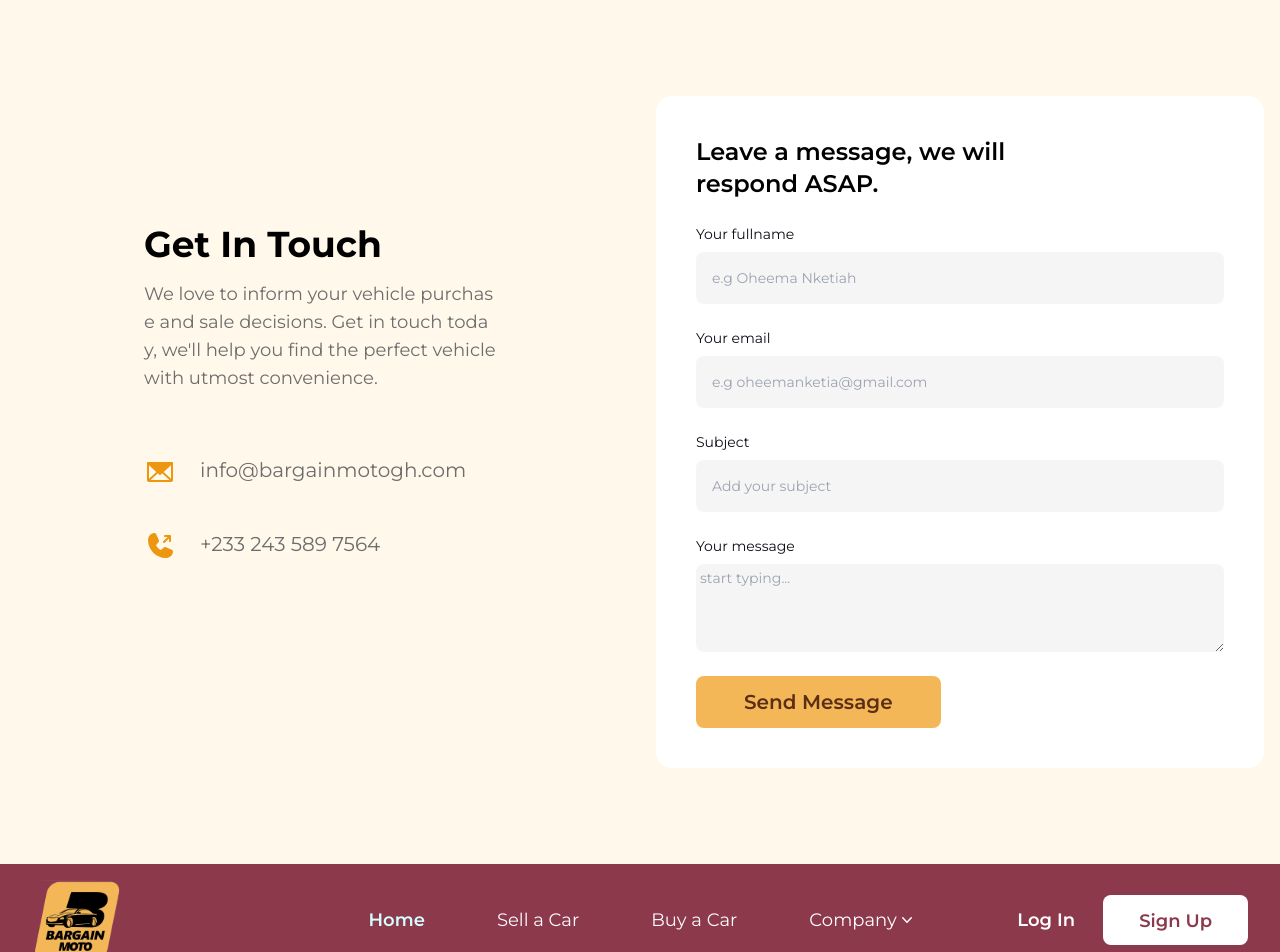
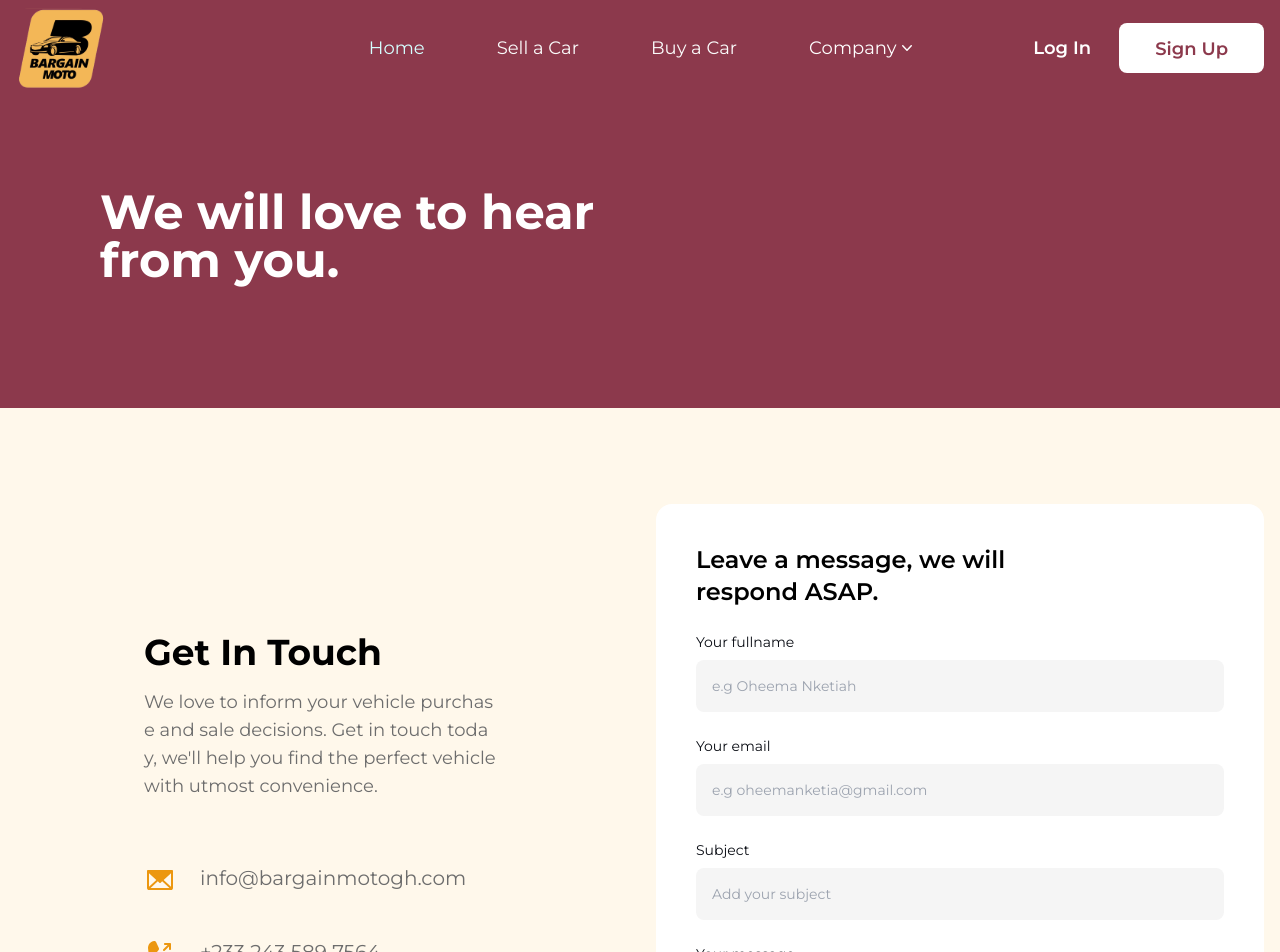
Before and after one commit to Touchstack/BargainMoto-New, a React (Vite) app: page /contactus in a window 1280 px wide. Shown: the top 952 px of the page. Built offline with nearby package versions, Linux system fonts and the light colour scheme.

Commit message:
Updates to Contact Us Page & Navbar

```diff
--- a/src/components/Contact/ContactHeroSection.jsx
+++ b/src/components/Contact/ContactHeroSection.jsx
@@ -1,14 +1,10 @@
-import React, { useState } from "react";
-import Navbar from "../Navbar/Navbar";
-
 const ContactHeroSection = () => {
   return (
-      <div className=" bg-[#8C394C] lg:pt-2 md:pt-8 sm:px-4 py-40 pb-10">
-      <Navbar/>
+    <div className=" bg-[#8C394C] lg:pt-2 md:pt-8 sm:px-4 py-40 pb-10">
       <div className="m-12 font-Bold text-5xl max-w-[600px] p-9 text-[#FFFFFF]">
-       We will love to hear from you.
+        We will love to hear from you.
       </div>
-      </div>
-   )
-}
-export default ContactHeroSection
+    </div>
+  );
+};
+export default ContactHeroSection;
--- a/src/components/Navbar/Navbar.jsx
+++ b/src/components/Navbar/Navbar.jsx
@@ -70,18 +70,18 @@ const Navbar = () => {
           id="navbar-cta"
         >
           <ul className="flex flex-col text-lg p-4 md:p-0 mt-4 border text-center rounded-lg  md:shadow-none sm:shadow-lg shadow-lg md:flex-row md:space-x-8 md:mt-0 md:border-0 ">
-            <li className="font-SemiBold list-none inline-block px-5 text-[#D5FFFF] hover:scale-105 duration-200 lg:ml-40 md:ml-0 sm:ml-0 ml-0">
+            <li className="list-none inline-block px-5 text-[#D5FFFF] hover:scale-105 duration-200 hover:font-SemiBold lg:ml-40 md:ml-0 sm:ml-0 ml-0">
               <a href="/" className="">
                 Home
               </a>
             </li>
-            <li className="list-none inline-block px-5 text-[#FBFBFB]">
-              <a href="/" className="">
+            <li className="list-none inline-block px-5 text-[#FBFBFB] hover:scale-105 duration-200 hover:font-SemiBold">
+              <a href="/sellacar" className="">
                 Sell a Car
               </a>
             </li>
-            <li className="list-none inline-block px-5 text-[#FBFBFB]">
-              <a href="/" className="">
+            <li className="list-none inline-block px-5 text-[#FBFBFB] hover:scale-105 duration-200 hover:font-SemiBold">
+              <a href="/buyacar" className="">
                 Buy a Car
               </a>
             </li>
@@ -90,9 +90,12 @@ const Navbar = () => {
                 onClick={handleShowDropdown}
                 className="flex justify-center items-center mx-auto"
               >
-                Company
+                <span className="hover:scale-105 duration-200 hover:font-SemiBold">
+                  {" "}
+                  Company
+                </span>
                 <svg
-                  className="mr-1 h-5 w-5 text-white md:hover:text-fleetBlue"
+                  className="mr-1 h-5 w-5 text-white md:hover:text-fleetBlue hover:scale-105 duration-200 hover:font-SemiBold"
                   viewBox="0 0 20 20"
                   fill="currentColor"
                   aria-hidden="true"
--- a/src/page/ContactUs/ContactUs.jsx
+++ b/src/page/ContactUs/ContactUs.jsx
@@ -1,13 +1,16 @@
 import ContactGetInTouch from "../../components/Contact/ContactGetInTouch";
 import ContactHeroSection from "../../components/Contact/ContactHeroSection";
 import ContactMapView from "../../components/Contact/ContactMapView";
+import Navbar from "../../components/Navbar/Navbar";
 import Footer from "../../components/Footer/Footer";
 
 const ContactUs = () => {
   return (
     <div>
+      <Navbar />
+      <ContactHeroSection />
       <ContactGetInTouch />
-      <ContactHeroSection />
+
       <ContactMapView />
       <Footer />
     </div>
```
